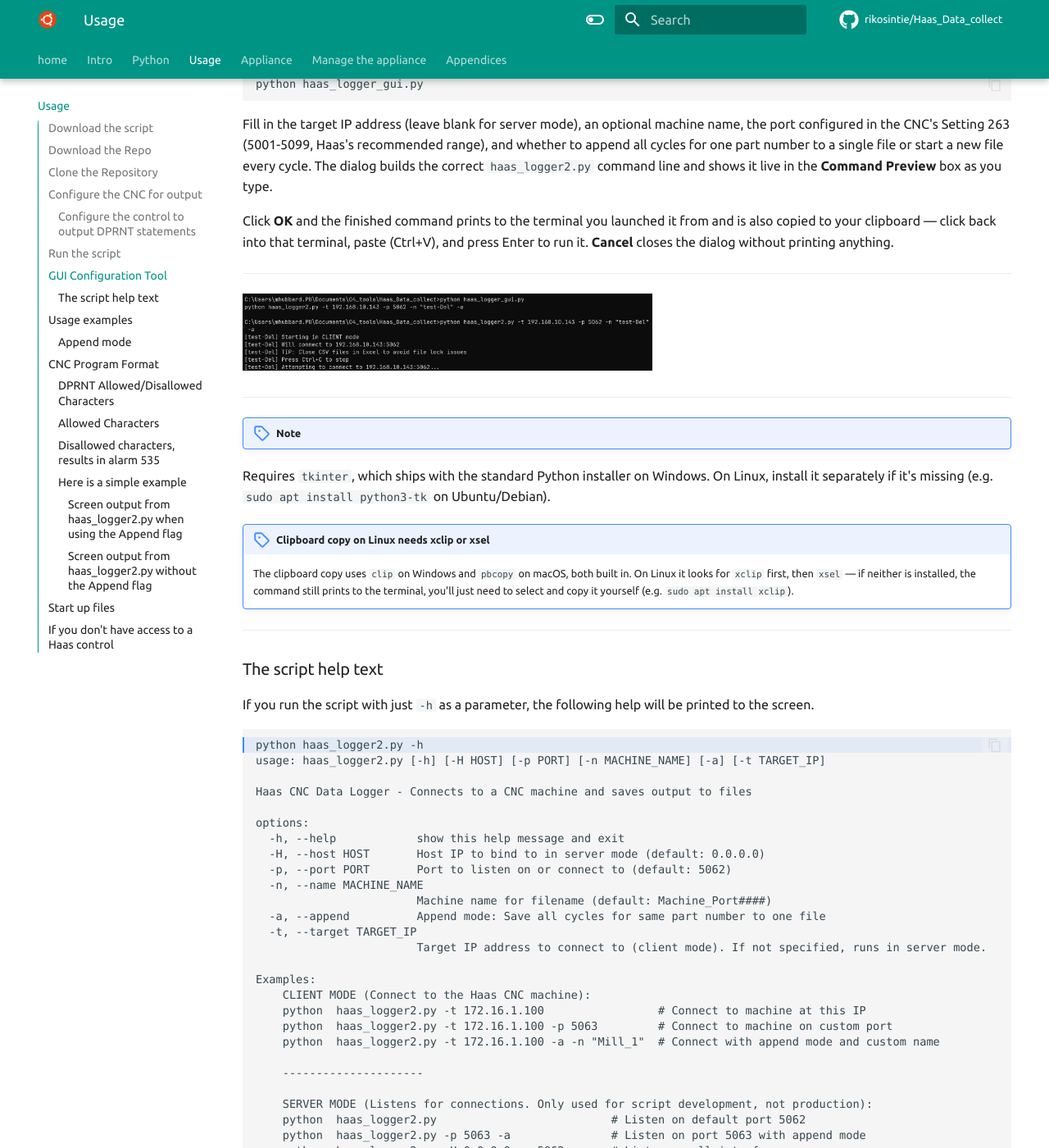
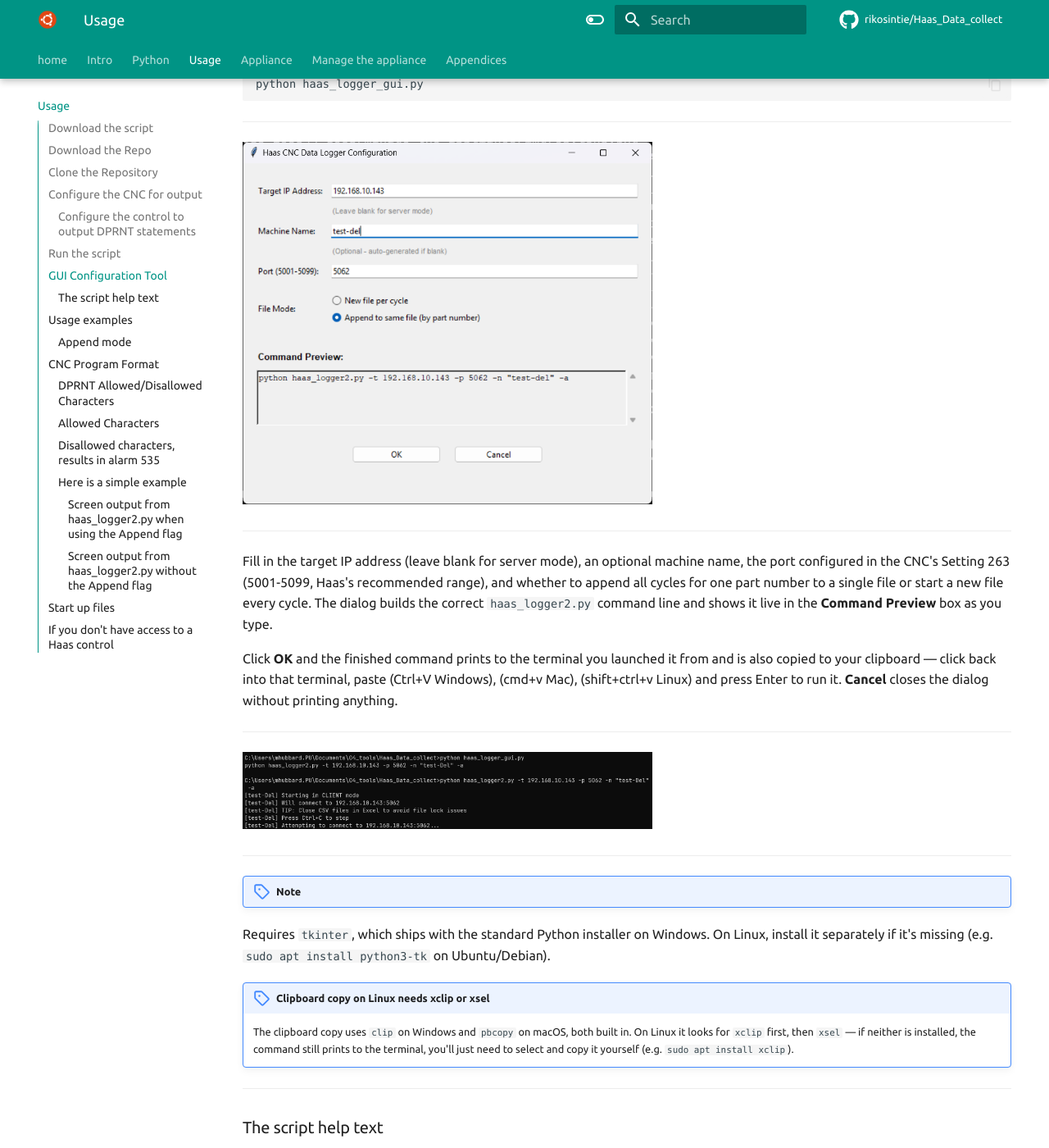
Before and after one commit to rikosintie/Haas_Data_collect, an MkDocs documentation site: the page built from docs/usage.md, in a window 1280 px wide and 1400 px high, scrolled down 4151 px. Shown: the whole window at 82% size. Built offline with MkDocs 1.6.1 and Material for MkDocs 9.7.7, drawn with Linux system fonts in a browser that asks for light colours; some web fonts are replaced; comment, search, counter and statistics services are not loaded.

Commit message:
Git Title: usage.md: Added an image for the GUI

````diff
--- a/docs/usage.md
+++ b/docs/usage.md
@@ -118,6 +118,12 @@ Run it with:
 python haas_logger_gui.py
 ```
 
+----------------------------------------------------------------
+
+![screenshot](./img/python-logger-gui.png){ width="500"}
+
+----------------------------------------------------------------
+
 Fill in the target IP address (leave blank for server mode), an optional
 machine name, the port configured in the CNC's Setting 263 (5001-5099,
 Haas's recommended range), and whether to append all cycles for one part
@@ -127,7 +133,7 @@ the **Command Preview** box as you type.
 
 Click **OK** and the finished command prints to the terminal you launched
 it from and is also copied to your clipboard — click back into that
-terminal, paste (Ctrl+V), and press Enter to run it. **Cancel** closes the
+terminal, paste (Ctrl+V Windows), (cmd+v Mac), (shift+ctrl+v Linux) and press Enter to run it. **Cancel** closes the
 dialog without printing anything.
 
 ----------------------------------------------------------------
````
